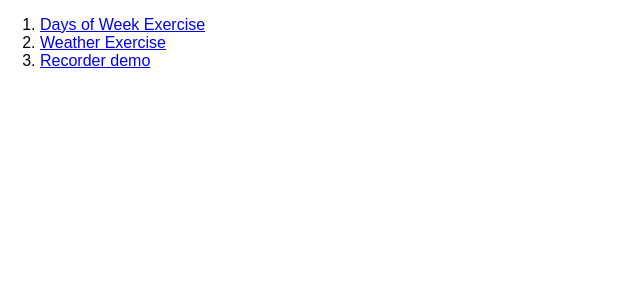
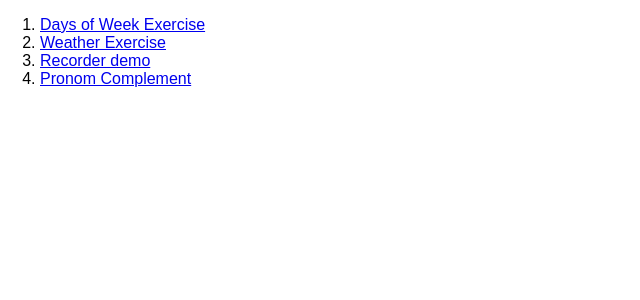
Before and after one commit to ldct/speak-demos, a React (Create React App) app: page / in a window 1280 px wide. Shown: the top 300 px of the page, without its empty margins (0-640 px from the left). Built offline with nearby package versions, Linux system fonts and the light colour scheme; what react-outside-event would draw is missing.

Commit message:
link to PC

```diff
--- a/src/App.jsx
+++ b/src/App.jsx
@@ -26,6 +26,7 @@ class TOC extends Component {
       <li><Link to="/vocab">Days of Week Exercise</Link></li>
       <li><Link to="/weather">Weather Exercise</Link></li>
       <li><Link to="/record">Recorder demo</Link></li>
+      <li><Link to="/slides/slides.html">Pronom Complement</Link></li>
     </ol>
   }
 }
```
